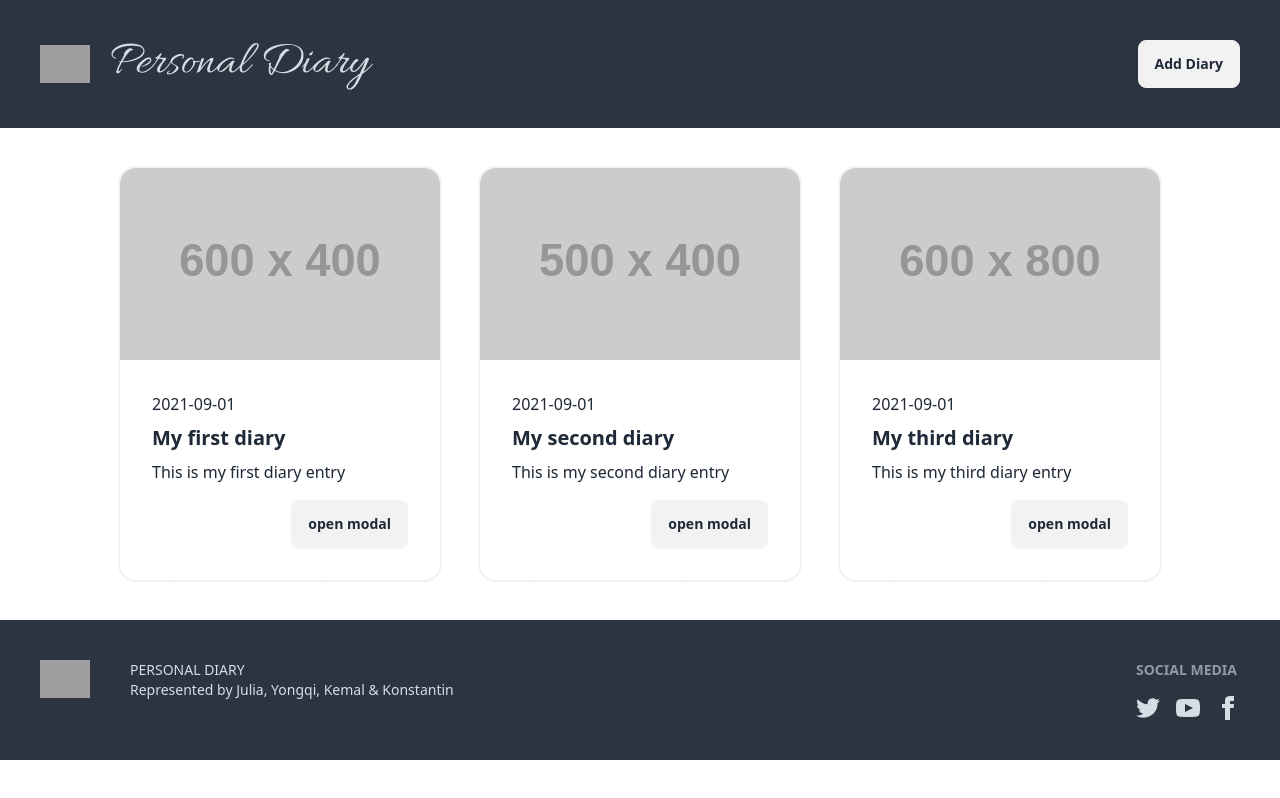
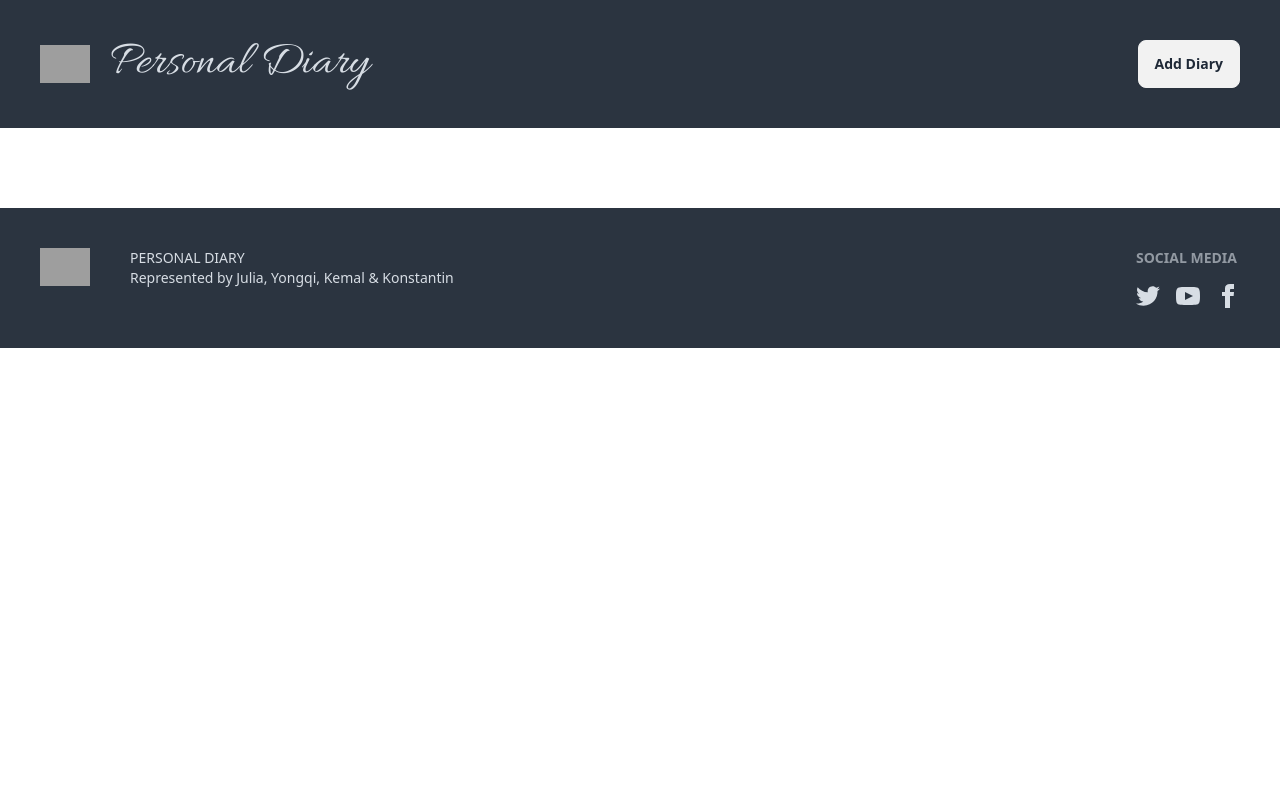
Before and after one commit to JuliaLoew/Personaldiary, a React (Vite) app: page / in a window 1280 px wide. Built offline with nearby package versions, Linux system fonts and the light colour scheme; grey boxes are pictures that could not be loaded.

Commit message:
initial read data from right source

```diff
--- a/src/components/Diaries.jsx
+++ b/src/components/Diaries.jsx
@@ -3,36 +3,10 @@ import { useState } from "react";
 
 const Diaries = () => {
 
-    // test data
-  const diaryData = [
-    {
-      title: "My first diary",
-      entry: "This is my first diary entry",
-      img: "https://placehold.co/600x400",
-      date: "2021-09-01",
-      id: 1,
-    },
-    {
-      title: "My second diary",
-      entry: "This is my second diary entry",
-      img: "https://placehold.co/500x400",
-      date: "2021-09-01",
-      id: 2,
-    },
-    {
-      title: "My third diary",
-      entry: "This is my third diary entry",
-      img: "https://placehold.co/600x800",
-      date: "2021-09-01",
-      id: 3,
-    },
-  ];
-
-  localStorage.setItem("Diary", JSON.stringify(diaryData));
-
   const [diaries, setDiary] = useState(() => {
-    const saved = localStorage.getItem("Diary");
+    const saved = localStorage.getItem("diaryData");
     const initialValue = JSON.parse(saved);
+    console.log(saved);
     return initialValue || [];
   });
 
@@ -46,7 +20,7 @@ const Diaries = () => {
           title={item.title}
           entry={item.entry}
           date={item.date}
-          img={item.img}
+          img={item.imageURL}
         />
       ))}
     </div>
--- a/src/components/Diary.jsx
+++ b/src/components/Diary.jsx
@@ -1,6 +1,10 @@
 import Diarydetails from "./Diarydetails";
+import { useState } from "react";
 
 const Diary = ({ title, date, entry, img }) => {
+
+console.log("hallo" + img);
+  const shortEntry = entry.substring(0, 70) + " ...";
   return (
     <div className="card glass w-80">
       <figure>
@@ -10,7 +14,7 @@ const Diary = ({ title, date, entry, img }) => {
       <div className="card-body">
         <p>{date}</p>
         <h2 className="card-title">{title}</h2>
-        <p className="mb-2">{entry}</p>
+        <p className="mb-2">{shortEntry}</p>
         <div className="card-actions justify-end">
           <button
             className="btn"
```
